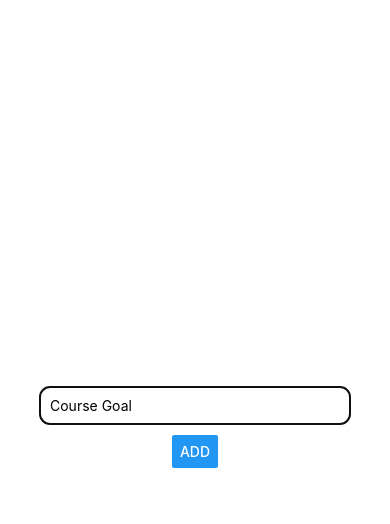
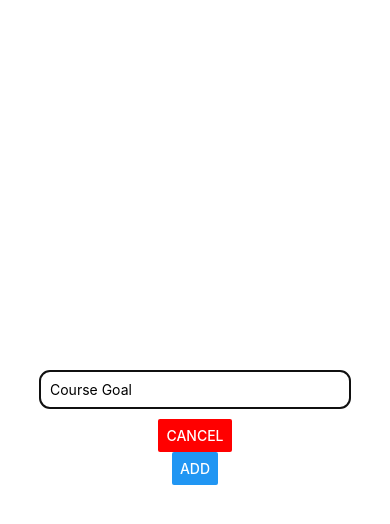
Before and after one commit to Wali89/React-Native-Goals, a React Native app in the folder rn-first-app/: screen / in a window 390 px wide. Both pictures are taken after a click on the button "ADD NEW GOAL". Shown: the top 524 px of the page. Built offline with nearby package versions, Linux system fonts and the light colour scheme.

Commit message:
added cancel button and function to clear input

```diff
--- a/rn-first-app/components/GoalInput.js
+++ b/rn-first-app/components/GoalInput.js
@@ -10,6 +10,10 @@
         setEnteredGoal(enteredText)
     };
 
+    const addGoalHandler = () => {
+        props.onAddGoal(enteredGoal);
+        setEnteredGoal('');
+    }
 
     return (
     <Modal visible={props.visible} animationType="slide">
@@ -22,7 +26,8 @@
           value={enteredGoal}
         />
 
-        <Button title="Add" onPress={props.onAddGoal.bind(this, enteredGoal)} />
+        <Button title="CANCEL" color="red"/>
+        <Button title="Add" onPress={addGoalHandler} />
 
         </View>
     </Modal>
```
